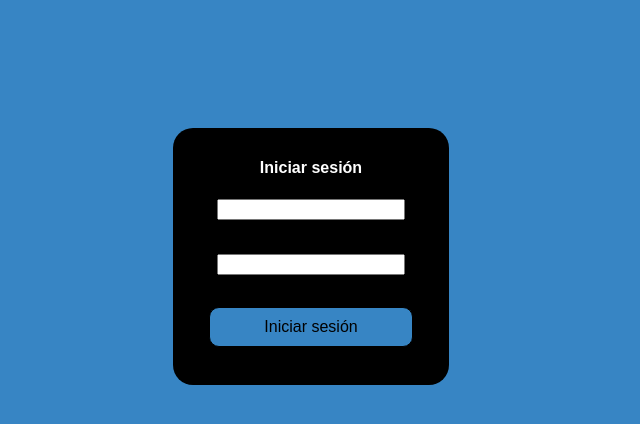
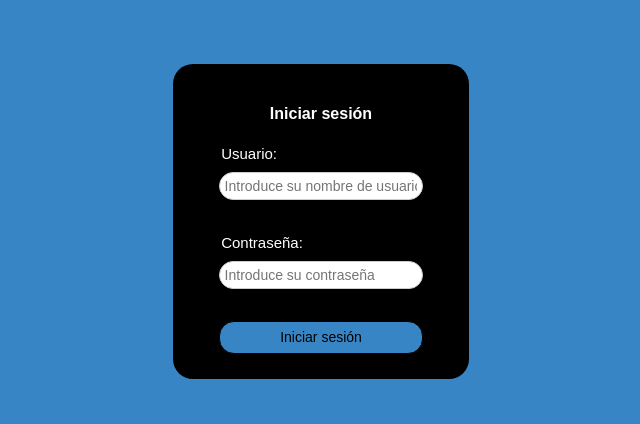
Before and after one commit to adrimartiin/Proyecto_Login_Escuela, a PHP site: page / in a window 1280 px wide. Shown: the part 100-524 px from the top of the page, without its empty margins (339-979 px from the left). Run offline with PHP 8.4, Linux system fonts and the light colour scheme.

Commit message:
CSS terminado

```diff
--- a/css/styles.css
+++ b/css/styles.css
@@ -46,21 +46,6 @@ input[type="password"]{
     width:  70%;
 }
 
-button{
-    width: 80%;
-    background-color:#3785C4 ;
-    color: black;
-    padding-left: 7%;
-    padding-right: 7%;
-    border-radius: 10px;
-    padding-top: 10px;
-    padding-bottom: 10px;
-    cursor: pointer;
-    font-size: 16px;
-    margin-top: 1rem;
-    transition: 1s;
-    border: black solid 1px;
-}
 header {
     height: 10vh;
     width: 100%;
@@ -91,3 +76,56 @@ header {
 .error{
     color: red;
 }
+
+label {
+    display: block;
+    text-align: left;
+    margin-bottom: 5px;
+}
+.login {
+    width: 20%;
+    margin-top: 5%;
+    padding-bottom:2% ;
+}
+form {
+    text-align: center;
+    width: 20%;
+    background-color: black;
+    color: white;
+    border-radius: 20px;
+    flex-direction: column;
+    padding: 20px;
+    margin: 0 auto;
+}
+
+label{
+    margin-left: 11%
+}
+
+input[type="text"],
+input[type="password"] {
+    width: 80%;
+    padding: 5px;
+    border-radius: 15px;
+    border: 1px solid #ccc;
+    font-size: 14px;
+    margin: 10px auto;
+    box-sizing: border-box;
+    display: block;
+}
+
+button{
+    width: 80%;
+    background-color:#3785C4 ;
+    color: black;
+    padding-left: 7%;
+    padding-right: 7%;
+    border-radius: 15px;
+    padding-top: 3%;
+    padding-bottom: 3%;
+    cursor: pointer;
+    font-size: 14px;
+    margin-top: 1rem;
+    transition: 1s;
+    border: black solid 1px;
+}
--- a/index.php
+++ b/index.php
@@ -14,10 +14,12 @@
     </header>
         <form method="POST" action="./validaciones_php/procValidaciones.php" class="login" onsubmit="return ValidaForm()">
             <h4>Iniciar sesión</h4>
-                <input type="text" name="usuario" id="usuario" onblur="ValidaUserName()">
+                <label for="">Usuario:</label>
+                <input type="text" name="usuario" id="usuario" placeholder="Introduce su nombre de usuario" onblur="ValidaUserName()">
             <p class="error" id="error_user"></p>
             <br>
-                <input type="password" id="password" name="password" onblur="ValidaPsswd()">
+                <label for="">Contraseña:</label>
+                <input type="password" id="password" name="password" placeholder="Introduce su contraseña" onblur="ValidaPsswd()">
             <p class="error" id="error_psswd"></p>
                 <button type="submit" value="ENTRAR">Iniciar sesión</button>
         </form>
```
